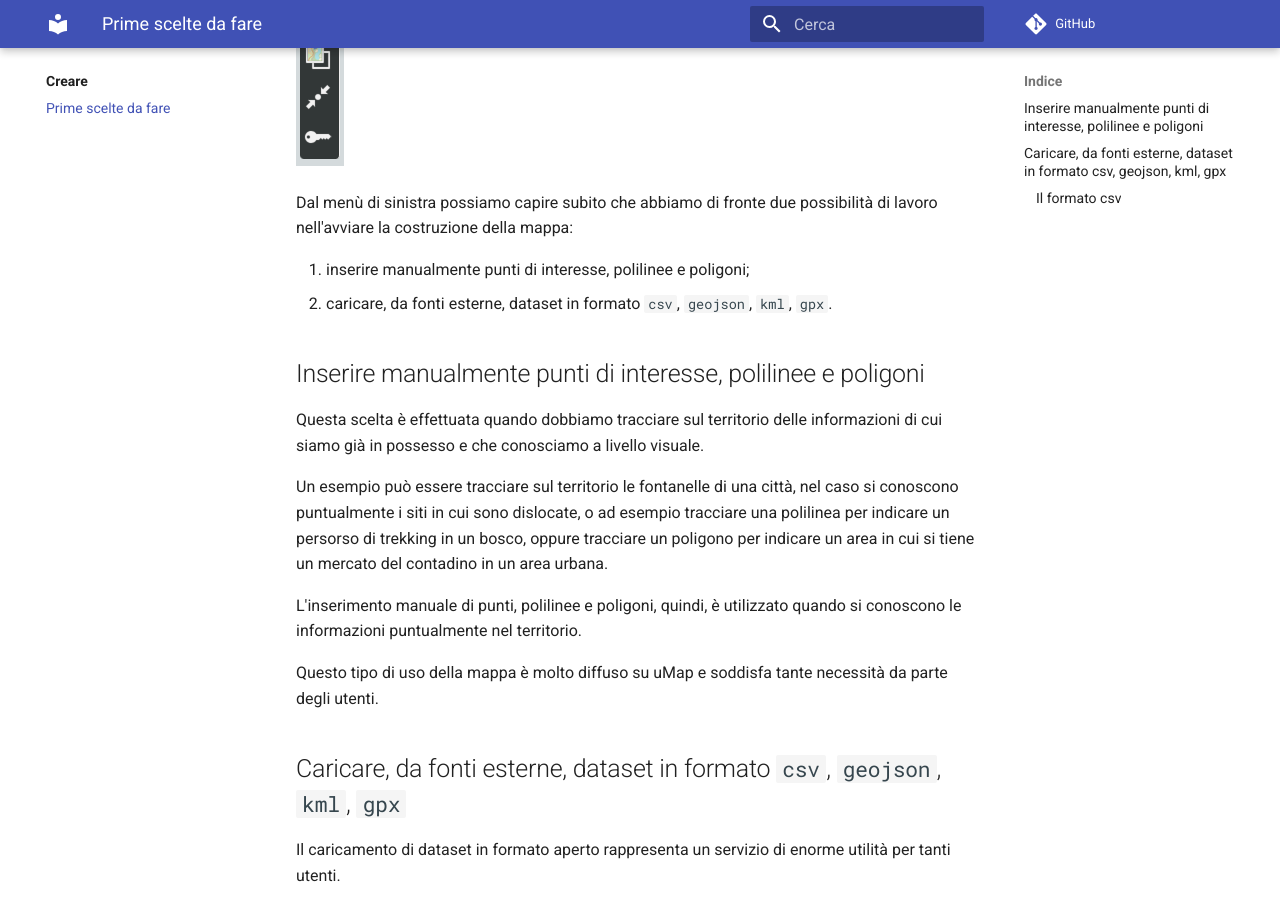
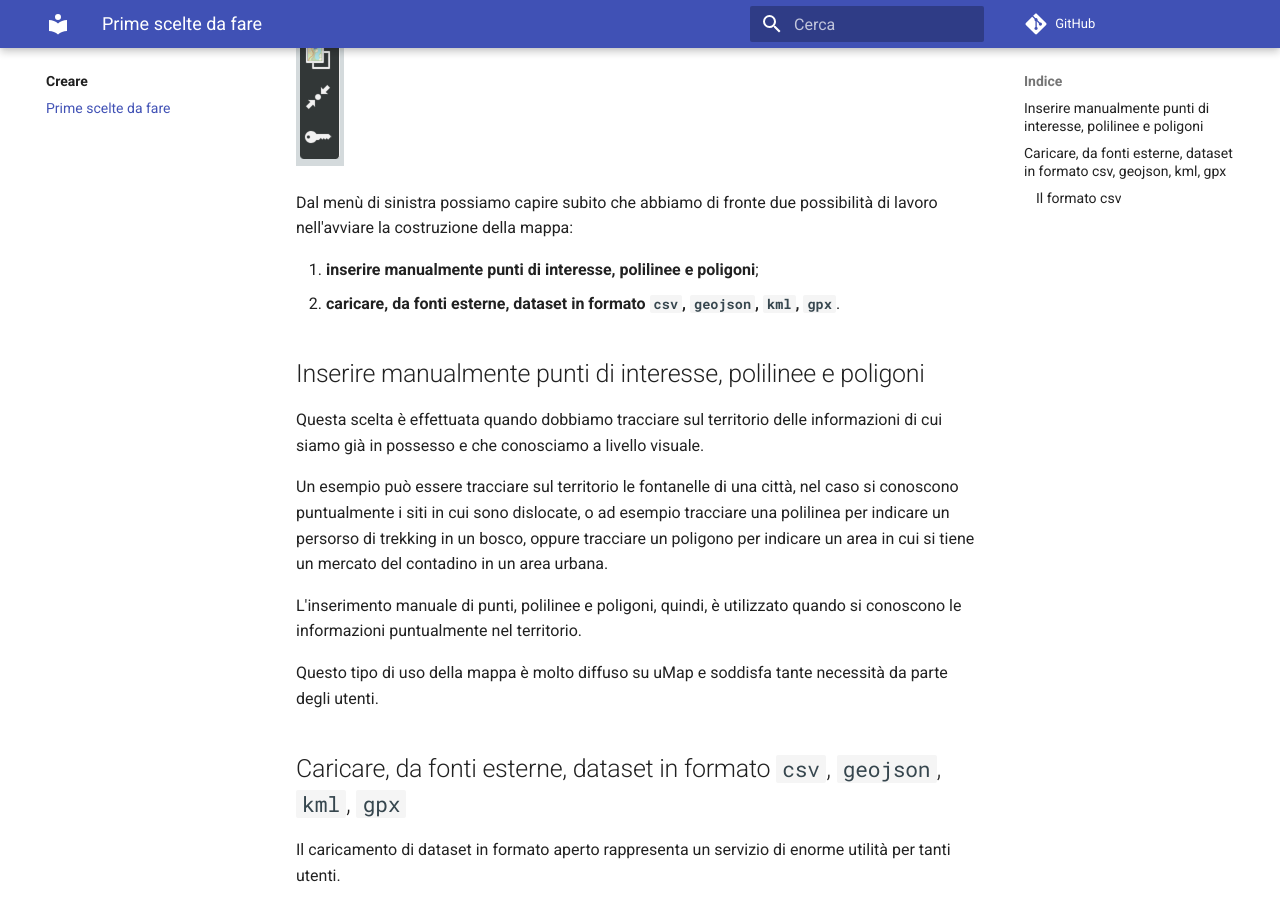
Before and after one commit to opendatasicilia/guida-umap, an MkDocs documentation site: the page built from docs/creare/index-scelte.md, in a window 1280 px wide and 900 px high, scrolled down 487 px. Built offline with MkDocs 1.6.1 and Material for MkDocs 9.7.7, drawn with Linux system fonts in a browser that asks for light colours; comment, search, counter and statistics services are not loaded.

Commit message:
Update index-scelte.md

```diff
--- a/docs/creare/index-scelte.md
+++ b/docs/creare/index-scelte.md
@@ -4,8 +4,8 @@
 
 Dal menù di sinistra possiamo capire subito che abbiamo di fronte due possibilità di lavoro nell'avviare la costruzione della mappa:
 
-  1. inserire manualmente punti di interesse, polilinee e poligoni;
-  2. caricare, da fonti esterne, dataset in formato `csv`, `geojson`, `kml`, `gpx`.
+  1. **inserire manualmente punti di interesse, polilinee e poligoni**;
+  2. **caricare, da fonti esterne, dataset in formato `csv`, `geojson`, `kml`, `gpx`**.
 
 
 ## Inserire manualmente punti di interesse, polilinee e poligoni
```
